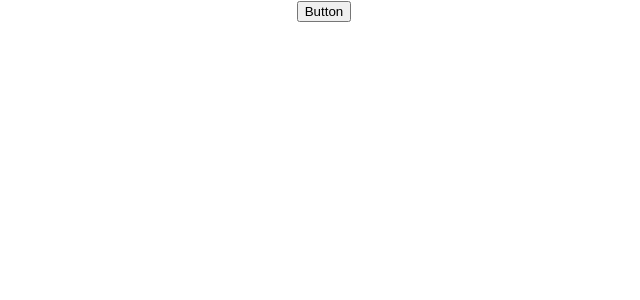
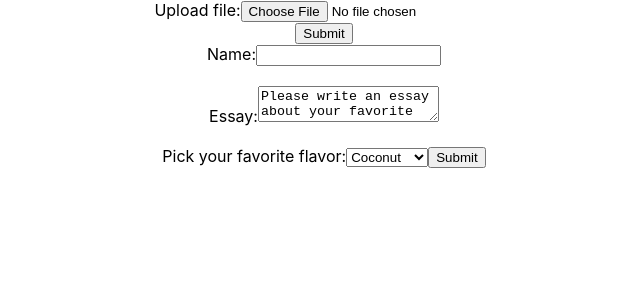
Before and after one commit to ucoder-git/my-app, a React (Create React App) app: page / in a window 1280 px wide. Shown: the top 300 px of the page, without its empty margins (316-956 px from the left). Built offline with nearby package versions, Linux system fonts and the light colour scheme.

Commit message:
Form 생성

```diff
--- a/src/App.js
+++ b/src/App.js
@@ -1,5 +1,9 @@
 import './App.css';
-import Event from './components/2-7.Event/Event';
+import UnControlledComponent from './components/2-10.Form/UnControlledComponent';
+import ControlledComponent from './components/2-10.Form/ControlledComponent';
+// import List from './components/2-9.List/List';
+// import Condition from './components/2-8.ConditionalRendering/Condition';
+// import Event from './components/2-7.Event/Event';
 // import ClassComponent2 from './components/2-6.LifeCycle/ClassComponent';
 // import Composition from './components/2-4.Props/Composition';
 // import Extraction from './components/2-4.Props/Extraction/Extraction'
@@ -9,7 +13,11 @@
 function App() {
   return (
     <div className="App">
-      <Event/>
+      <UnControlledComponent/>
+      <ControlledComponent/>
+      {/* <List/> */}
+      {/* <Condition/> */}
+      {/* <Event/> */}
       {/* <ClassComponent2 />
       <FunctionalComponent/>
       <ClassComponent />
--- /dev/null
+++ b/src/components/2-10.Form/ControlledComponent.jsx
@@ -0,0 +1,53 @@
+import React, { useState } from 'react'
+
+export default function ControlledComponent() {
+
+    const [name, setName] = useState("");
+    const [essay, setEssay] = useState("Please write an essay about your favorite DOM element.");
+    const [flavor, setFlavor] = useState("coconut");
+
+
+    function handleChange(event) {
+        setName(event.target.value);
+      }
+
+    function handleEssayChange(event) {
+        setEssay(event.target.value);
+      }
+
+    function handleFlavorChange(event) {
+        setFlavor(event.target.value);
+      }
+
+    function handleSubmit(event) {
+        alert(`name: ${name}, essay: ${essay}, flavor:${flavor}`);
+        event.preventDefault();
+      }
+
+  return (
+    <form onSubmit={handleSubmit}>
+        <label>
+          Name:
+          <input type="text" value={name} onChange={handleChange} />
+        </label>
+        <br />
+        <br />
+        <label>
+          Essay:
+          <textarea value={essay} onChange={handleEssayChange} />
+        </label>
+        <br />
+        <br />
+        <label>
+          Pick your favorite flavor:
+          <select value={flavor} onChange={handleFlavorChange}>
+            <option value="grapefruit">Grapefruit</option>
+            <option value="lime">Lime</option>
+            <option value="coconut">Coconut</option>
+            <option value="mango">Mango</option>
+          </select>
+        </label>
+        <input type="submit" value="Submit" />
+      </form>
+  )
+}
--- /dev/null
+++ b/src/components/2-10.Form/UnControlledComponent.jsx
@@ -0,0 +1,19 @@
+import React, { useRef } from 'react'
+
+export default function UnControlledComponent() {
+    const fileInputRef = useRef(null);
+    function handleSubmit(event) {
+        event.preventDafault();
+        alert(`Selected file - ${fileInputRef.current.files[0].name}`);
+    }
+  return (
+    <form onSubmit={handleSubmit}>
+        <label>
+          Upload file:
+          <input type="file" ref={fileInputRef} />
+        </label>
+        <br />
+        <input type="submit" value="Submit" />
+      </form>
+  )
+}
--- /dev/null
+++ b/src/components/2-8.ConditionalRendering/Condition.jsx
@@ -0,0 +1,26 @@
+import React from 'react'
+
+function UserGreeting(props) {
+  return <h1>{props.name && `${props.name},`} Welcome It's {props.count ? `${props.count}` : null} times</h1>
+}
+
+function GuestGreeting(props) {
+  return <h1>Please sign up.</h1>
+}
+
+function Greeting(props) {
+    // if(props.isLoggedIn){
+    //     return <UserGreeting name="jimmy" count={0}/>
+    // }
+    // return <GuestGreeting/>
+    return props.isLoggedIn ? <UserGreeting name="timmy" count={0} /> : <GuestGreeting />
+}
+
+export default function Condition() {
+    const isLoggedIn = true;
+  return (
+    <div>
+      <Greeting isLoggedIn={isLoggedIn} />
+    </div>
+  )
+}
--- /dev/null
+++ b/src/components/2-9.List/List.jsx
@@ -0,0 +1,25 @@
+import React from 'react'
+
+export default function List() {
+//     const numbers = [1,2,3,4,5];
+//   return (
+//     <ul>
+//       {numbers.map((item) => (
+//         <li key={item.toString}>{item}</li>
+//       ))}
+//     </ul>
+//   );
+
+const todos = [
+    {id: 1, text: 'Drink Water'},
+    {id: 1, text: 'Wash Car'},
+    {id: 1, text: 'Listen Lecture'},
+    {id: 1, text: 'Go to bed'},
+];
+const Item = (props) => {
+    return <li>{props.text}</li>;
+}
+
+const todoList = todos.map((todo) => <Item key={todo.id} {...todo} />);
+return <> {todoList}</>;
+}
```
